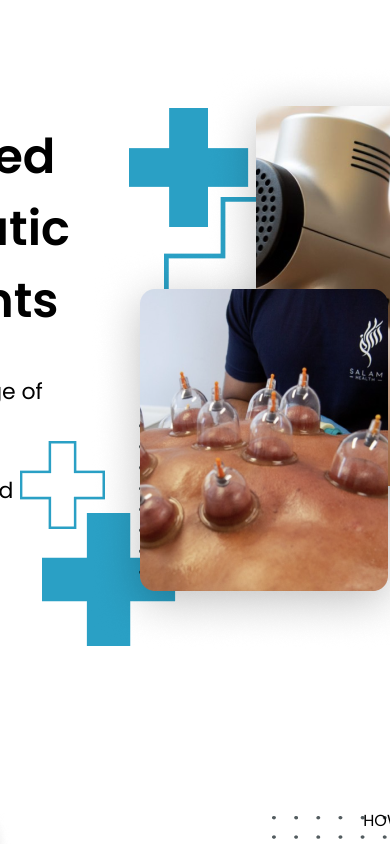
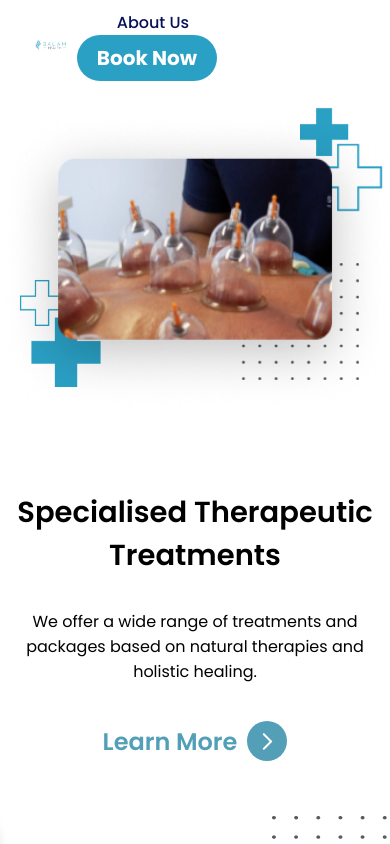
Before and after one commit to ayazb7/salam-health, a React (Create React App) app in the folder salam-health/: page /home in a window 390 px wide. Shown: the top 844 px of the page. Built offline with nearby package versions, Linux system fonts and the light colour scheme.

Commit message:
changes to mobile home

```diff
--- a/salam-health/src/App.css
+++ b/salam-health/src/App.css
@@ -991,6 +991,10 @@ h4, h3, h2, p {
   margin-right: auto;
 }
 
+.mobile{
+  display: none;
+}
+
 .treatment-card {
   display: flex;
   flex-direction: column;
@@ -1320,4 +1324,57 @@ h4, h3, h2, p {
     font-size: 15px;
   }
 
+  .mobile{
+    display: flex;
+    margin-top: 11rem;
+    height: 300px; /* Adjust height as needed */
+    width: 100%; /* Ensure full width */
+  }
+
+  .cuppingImage{
+    display: none;
+  }
+  .vertical-start .home-text{
+    text-align: center;
+    color: black;
+    font-size: 29px;
+    margin-top: 5rem;
+  }
+
+  vertical-center-container {
+    display: flex;
+    align-items: center;
+    justify-content: center;
+    /* Additional styles to center vertically and horizontally */
+  }
+
+  .dots{
+    width: 30%;
+    height: auto;
+    bottom: 47%;
+    right: 8%;
+  }
+
+  .plus-imagetop{
+    width: 21%;
+    height: auto;
+    bottom: 52%;
+    right: 2%;
+  }
+
+  .plus-imagebot{
+    width: 21%;
+    height: auto;
+    bottom: 46%;
+    right: 2%;
+  }
+
+  .home-descriptions{
+    font-size: medium;
+    text-align: center;
+  }
+
+  .vertical-center-container .vertical-start {
+    align-items: center;
+  }
 }
--- a/salam-health/src/App.js
+++ b/salam-health/src/App.js
@@ -48,7 +48,7 @@ function App() {
   return (
     <Router>
       <div>
-        {/* <Navbar /> */}
+        <Navbar />
 
         <Routes>
             <Route path="/" element={<LandingPage />} />
--- a/salam-health/src/components/Home.js
+++ b/salam-health/src/components/Home.js
@@ -5,6 +5,7 @@ import '../App.css'; // Import your CSS file
 import CuppingImage from '../images/CuppingImage.png';
 import GroupImages from '../images/GroupImages.png';
 import GroupImages2 from '../images/GroupImages2.png';
+import Mobile1 from '../images/Mobile1.png';
 import dots from '../images/dots.png';
 import arrow from '../images/arrow_circle.png';
 import arrow_right from '../images/chevron-right.png';
@@ -86,7 +87,9 @@ const Home = () => {
         <img src={GroupImages} className="plus-imagebot hidden"/>
         <img src={dots} className="dots hidden"/>
         <div className='horizontal'>
+        <div className='vertical-center-container'>
           <div className='vertical-start'>
+          <img src={Mobile1} className="mobile hidden"/>
             <h3 className='home-text less-gap-2'>
               Specialised Therapeutic <br></br> Treatments
             </h3>
@@ -100,6 +103,7 @@ const Home = () => {
               </div>
             </div>
           </div>
+        </div>
 
           <img src={CuppingImage} className="cuppingImage"/>
         </div>
```
Also changed, not shown: salam-health/src/images/Mobile1.png (added), salam-health/src/images/Mobile2.png (added).
